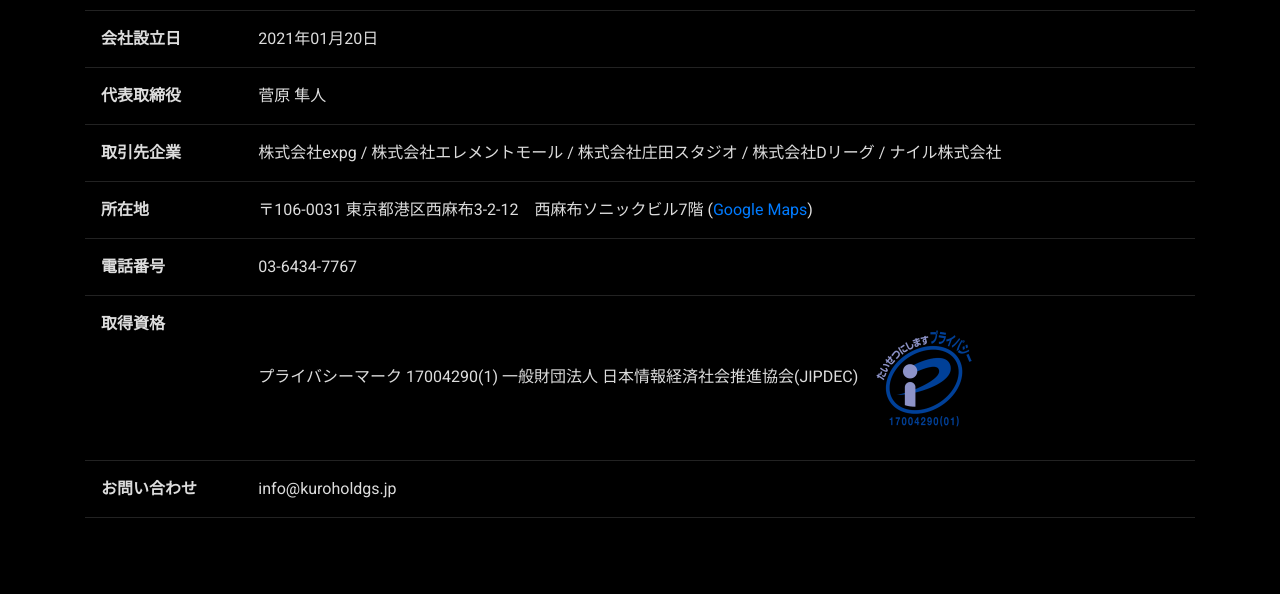
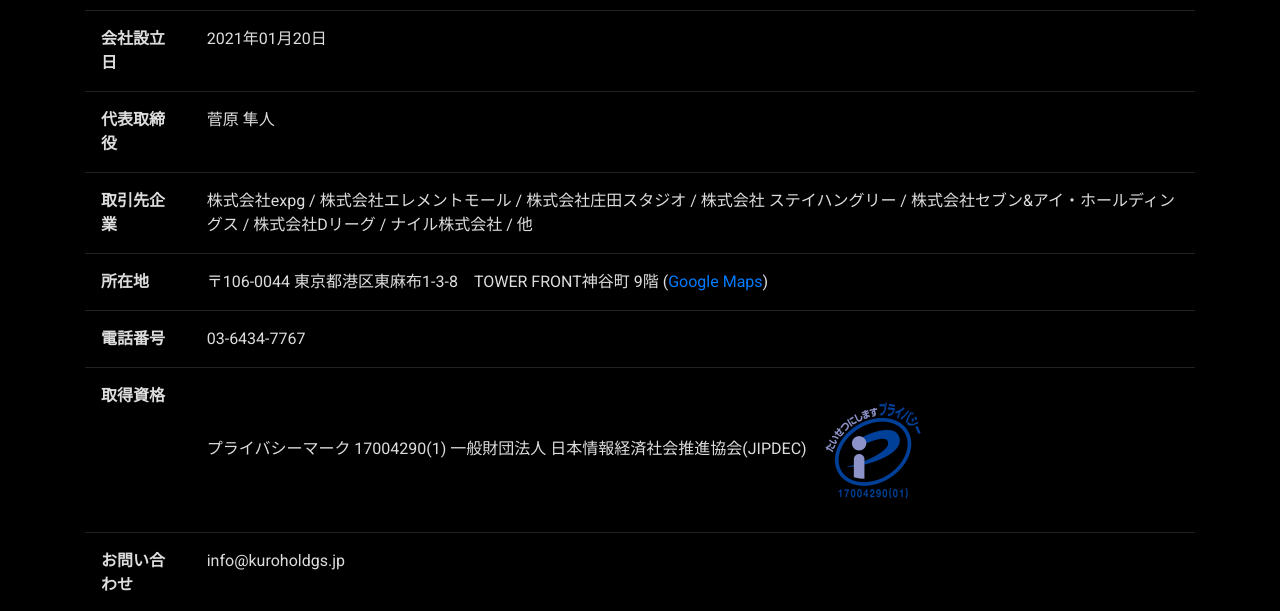
Before and after one commit to hayatravis/SHA, a plain HTML site: page index.html in a window 1280 px wide. Shown: the part 1000-1611 px from the top of the page. Drawn offline with nearby package versions, Linux system fonts and the light colour scheme.

Commit message:
住所変更

```diff
--- a/index.html
+++ b/index.html
@@ -41,11 +41,11 @@
                         </tr>
                         <tr>
                             <th>取引先企業</th>
-                            <td>株式会社expg / 株式会社エレメントモール / 株式会社庄田スタジオ / 株式会社Dリーグ / ナイル株式会社</td>
+                            <td>株式会社expg / 株式会社エレメントモール / 株式会社庄田スタジオ / 株式会社 ステイハングリー / 株式会社セブン&アイ・ホールディングス / 株式会社Dリーグ / ナイル株式会社 / 他</td>
                         </tr>
                         <tr>
                             <th>所在地</th>
-                            <td>〒106-0031 東京都港区西麻布3-2-12　西麻布ソニックビル7階 (<a href="https://goo.gl/maps/q7TyUJx2ECf7MKin7" target="_blank">Google Maps</a>)</td>
+                            <td>〒106-0044 東京都港区東麻布1-3-8　TOWER FRONT神谷町 9階 (<a href="https://goo.gl/maps/dXf9LKy6uG3mJTEn6" target="_blank">Google Maps</a>)</td>
                         </tr>
                         <tr>
                             <th>電話番号</th>
```
